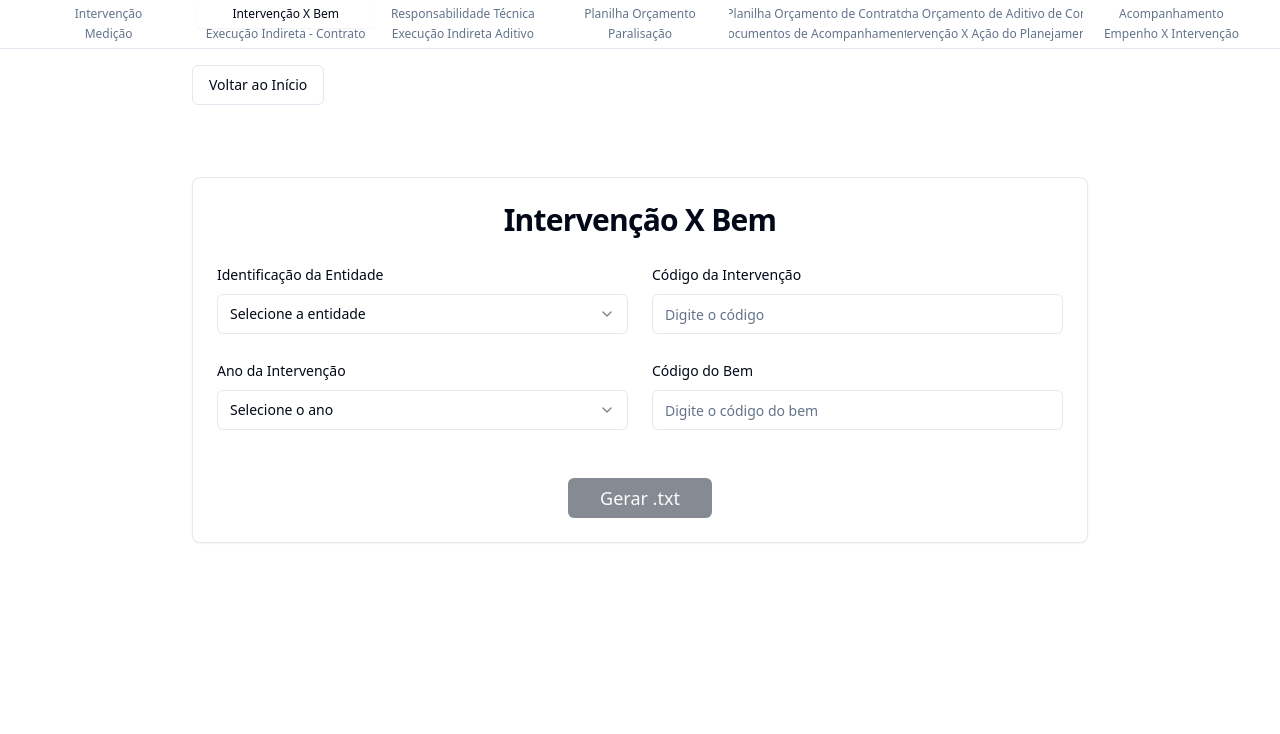
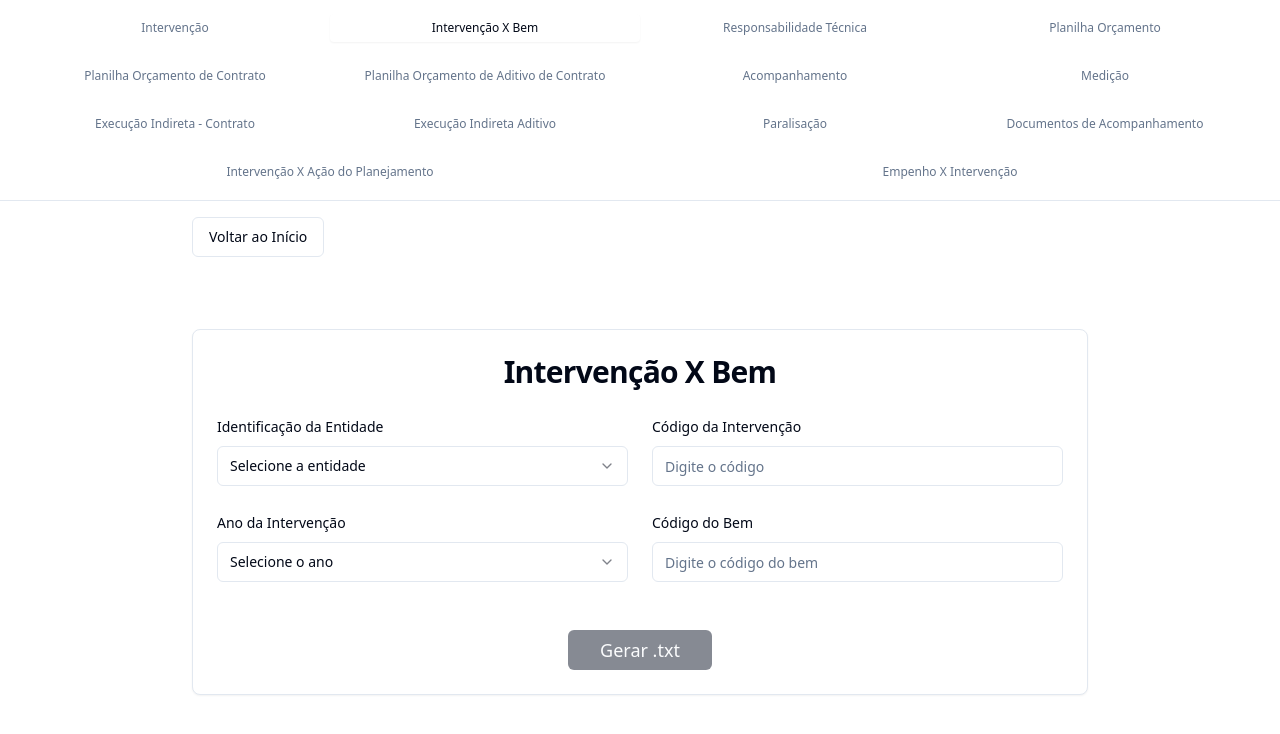
Before and after one commit to ThiagoMarcinko/sim-am-op-txt-56, a React (Vite) app: page /intervencao-bem in a window 1280 px wide. Shown: the top 734 px of the page. Built offline with nearby package versions, Linux system fonts and the light colour scheme.

Commit message:
Refactor: Tab navigation layout
Refactor the tab navigation to display page names in multiple lines, with a maximum of four tabs per line.

```diff
--- a/src/components/TabNavigation.tsx
+++ b/src/components/TabNavigation.tsx
@@ -23,12 +23,20 @@ const TabNavigation = () => {
     { value: '/empenho-intervencao', label: 'Empenho X Intervenção' },
   ];
 
+  // Dividir as abas em grupos de 4
+  const tabRows = [];
+  for (let i = 0; i < tabs.length; i += 4) {
+    tabRows.push(tabs.slice(i, i + 4));
+  }
+
   return (
     <div className="w-full bg-background border-b sticky top-0 z-50">
-      <div className="container mx-auto px-4">
+      <div className="container mx-auto px-4 py-2">
         <Tabs value={location.pathname} className="w-full">
-          <TabsList className="h-12 grid grid-cols-7 lg:grid-cols-14 w-full bg-transparent">
-            {tabs.map((tab) => (
+          <div className="space-y-2">
+            {tabRows.map((row, rowIndex) => (
+              <TabsList key={rowIndex} className="h-10 grid w-full bg-transparent" style={{ gridTemplateColumns: `repeat(${row.length}, 1fr)` }}>
+                {row.map((tab) => (
                   <TabsTrigger
                     key={tab.value}
                     value={tab.value}
@@ -41,6 +49,8 @@ const TabNavigation = () => {
                   </TabsTrigger>
                 ))}
               </TabsList>
+            ))}
+          </div>
         </Tabs>
       </div>
     </div>
```
Lines whose indentation alone changed are shown as unchanged.
